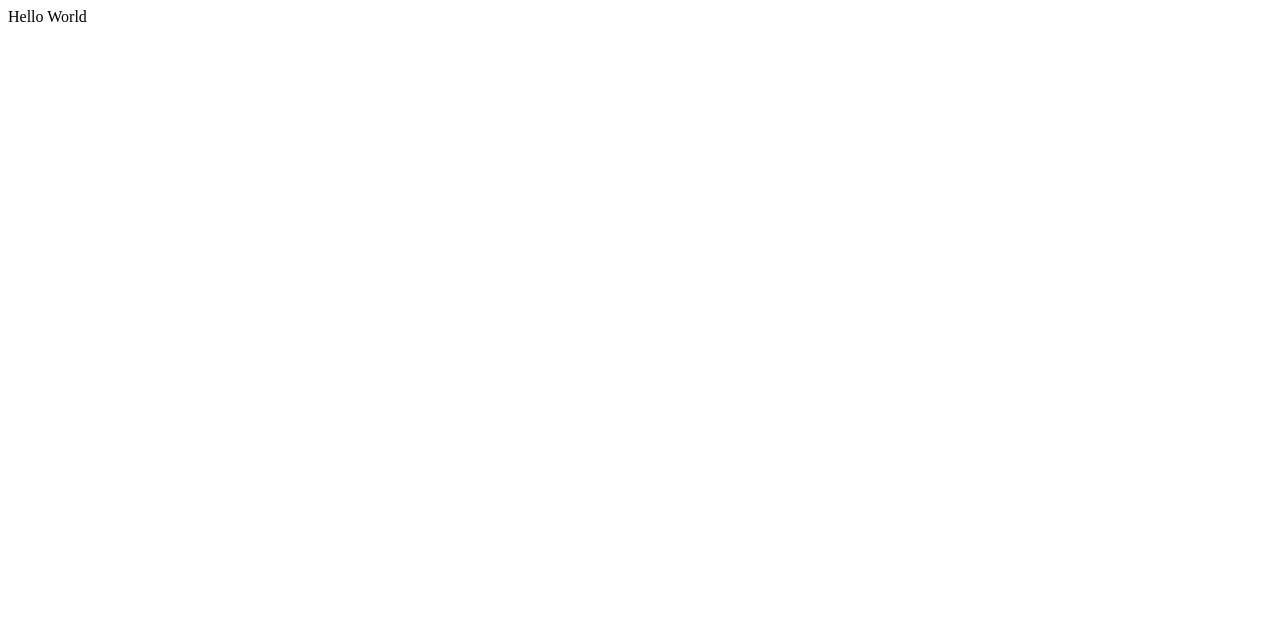
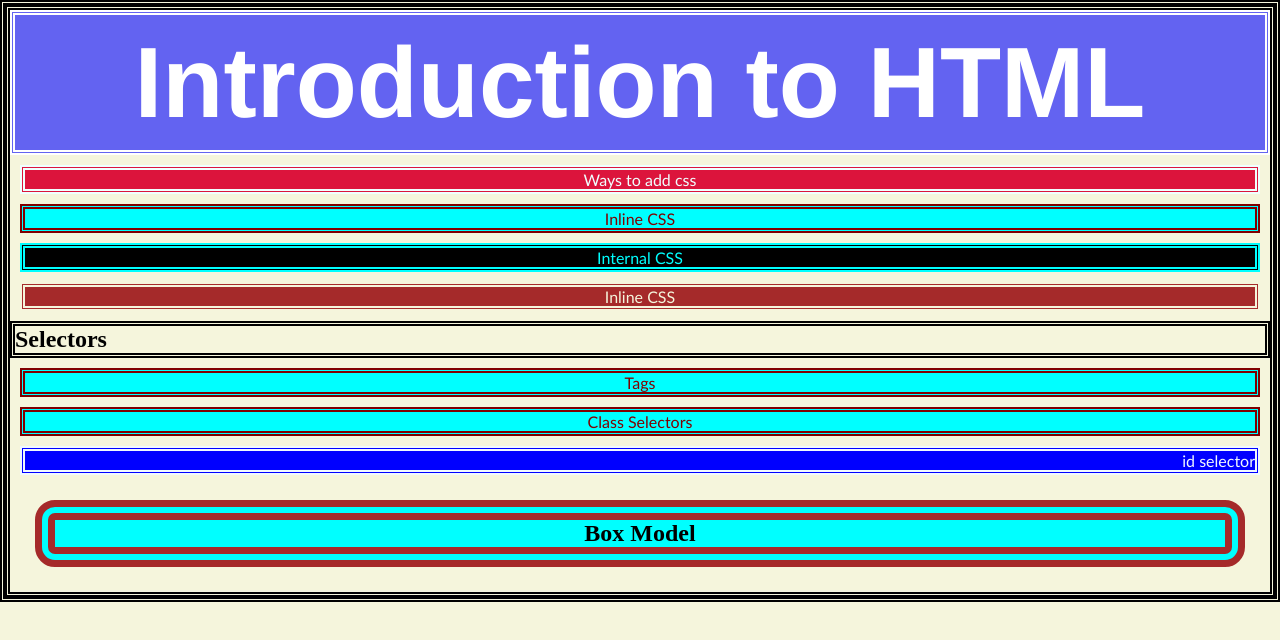
Before and after one commit to as85if/Frontend-Development-Demo, a plain HTML site: page index.html in a window 1280 px wide. Drawn offline with Linux system fonts and the light colour scheme.

Commit message:
CSS Basics

```diff
--- a/index.html
+++ b/index.html
@@ -1 +1,78 @@
-<p>Hello World</p>
+<!DOCTYPE html>
+<html lang="en">
+<head>
+    <meta charset="UTF-8">
+    <meta name="viewport" content="width=<device-width>, initial-scale=1.0">
+    <title>Document</title>
+</head>
+<style>
+    /* Universal selector */
+    *{
+        background-color: beige;
+        margin: 0px;
+        padding: 0px;
+        border-style: double;
+        border-width: 5px;
+
+    }
+    p{
+        background-color: aqua;
+        color: maroon;
+        text-align: center;
+        margin: 10px;
+        font-family: 'Gill Sans', 'Gill Sans MT', Calibri, 'Trebuchet MS', sans-serif;
+    }
+    h3{
+        background-color: blueviolet;
+        color: bisque;
+    }
+    /* class selectors */
+    .a{
+        color: aqua;
+        background-color: black;
+    }
+    .c{
+        background-color: brown;
+        color: beige;
+    }
+    /* id selector */
+    #b{
+        background-color: blue;
+        color: aliceblue;
+        text-align: end;
+    }
+    .d{
+        background-color: aqua;
+        text-align: center;
+        margin: 25px;
+        border-style: double;
+        border-color: brown;
+        border-width: 20px;
+        border-radius: 20px;
+
+    }
+    h1{
+        padding: 10px;
+        background-color: rgba(0, 0, 255, 0.596);
+        color: white;
+        text-align: center;
+        font-family: 'Franklin Gothic Medium', 'Arial Narrow', Arial, sans-serif;
+        font-weight: 100px;
+        font-size: 100px;
+    }
+</style>
+<body>
+
+    <h1>Introduction to HTML</h1>
+    <p style="background-color: crimson; color: azure; text-align: center;">Ways to add css</p>
+    <p>Inline CSS</p>
+    <p class="a">Internal CSS</p>
+    <p class="a c">Inline CSS</p>
+    <h2>Selectors</h2>
+    <p>Tags</p>
+    <p>Class Selectors</p>
+    <p id="b">id selector</p>
+    <h2 class="d">Box Model</h2>
+
+</body>
+</html>
```
